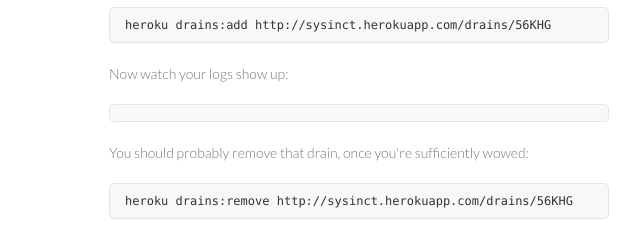
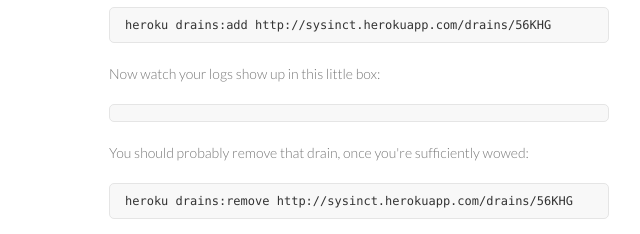
Before and after one commit to josephwegner/Sysinct, a plain HTML site: page index.html in a window 1280 px wide. Shown: the part 251-485 px from the top of the page, 461-1101 px from the left. Drawn offline with Linux system fonts and the light colour scheme; a script that the page names is missing.

Commit message:
more clear about the box

```diff
--- a/index.html
+++ b/index.html
@@ -36,7 +36,7 @@
         <h3>Seriously. I'll show you. <em>Right here</em>.</h3>
         <p>I assume you've got some Heroku server running something. If you don't, make one. Now on the command line, run this:</p>
         <pre><code id="drain-add">heroku drains:add http://sysinct.herokuapp.com/drains/REPLACETHIS</code></pre>
-        <p>Now watch your logs show up:</p>
+        <p>Now watch your logs show up in this little box:</p>
         <pre><code id="logs"></pre></code>
         <p>You should probably remove that drain, once you're sufficiently wowed:</p>
         <pre><code id="drain-remove">heroku drains:remove http://sysinct.herokuapp.com/drains/REPLACETHIS</code></pre>
```
